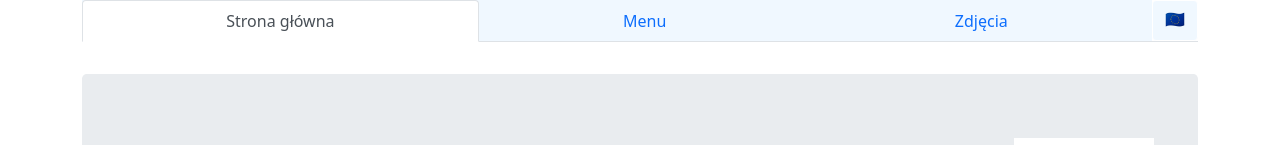
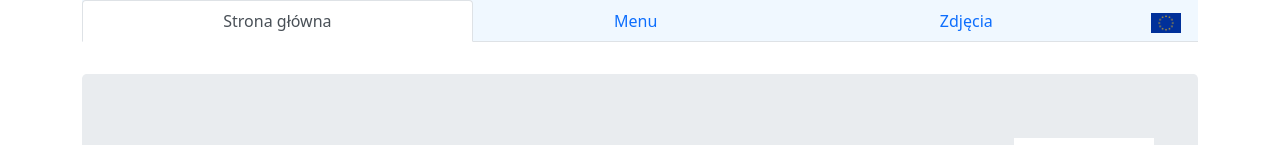
Before and after one commit to marektopolewski/modrymlyn, a React (Create React App) app: page / in a window 1280 px wide. Shown: the top 145 px of the page. Built offline with nearby package versions, Linux system fonts and the light colour scheme.

Commit message:
fix styling arp

```diff
--- a/src/navbar/NavBar.css
+++ b/src/navbar/NavBar.css
@@ -0,0 +1,8 @@
+.arp-link {
+    flex: none !important;
+}
+
+.arp-icon {
+    height: 1.25rem;
+    width: auto;
+}
--- a/src/navbar/NavBar.js
+++ b/src/navbar/NavBar.js
@@ -2,10 +2,11 @@ import React from 'react';
 
 import Nav from 'react-bootstrap/Nav';
 import Container from 'react-bootstrap/Container';
-import Button from 'react-bootstrap/Button';
+import Image from 'react-bootstrap/Image';
 
 import useWindowDimensions from '../WindowSize';
 
+import euIcon from '../assets/icons/eu.png'
 import "./NavBar.css"
 
 const paths = [
@@ -17,28 +18,27 @@ const paths = [
     { lgLabel: "Menu", smLabel: "🍽", path: "/menu" },
     // { lgLabel: "Rezerwacja", smLabel: "📆", path: "/reserve" },
     { lgLabel: "Zdjęcia", smLabel: "📷", path: "/photos" },
-    // { lgLabel: "🇪🇺", smLabel: "🇪🇺", path: "/arp" }
 ];
+
+const CustomNavItem = ({ href, className, children }) => (
+    <Nav.Item as='li' className={className} style={{ backgroundColor:'aliceblue' }}>
+        <Nav.Link href={href} eventKey={href}>{children}</Nav.Link>
+    </Nav.Item>
+);
 
 export default function Navbar() {
     const { width } = useWindowDimensions();
     return (
         <Container>
             <Nav fill variant="tabs" as="ul" defaultActiveKey="/" activeKey={window.location.pathname}>
-            {
-                paths.map(({lgLabel, smLabel, path}) => {
-                    return (
-                        <Nav.Item key={path} as="li" style={{ backgroundColor:'aliceblue' }}>
-                            <Nav.Link href={path} eventKey={path}>
-                                {width < 500 ? smLabel : lgLabel}
-                            </Nav.Link>
-                        </Nav.Item>
-                    );
-                })
-            }
-            <Button href="/arp" style={{ backgroundColor:'aliceblue', borderColor:'white' }}>
-                🇪🇺
-            </Button>
+                {paths.map(({lgLabel, smLabel, path}) => (
+                    <CustomNavItem key={path} href={path}>
+                        {width < 500 ? smLabel : lgLabel}
+                    </CustomNavItem>
+                ))}
+                <CustomNavItem href='/arp' className='arp-link'>
+                    <Image src={euIcon} className='arp-icon' title='EU funds'/>
+                </CustomNavItem>
             </Nav>
         </Container>
     );
```
Also changed, not shown: src/assets/icons/eu.png (added).
